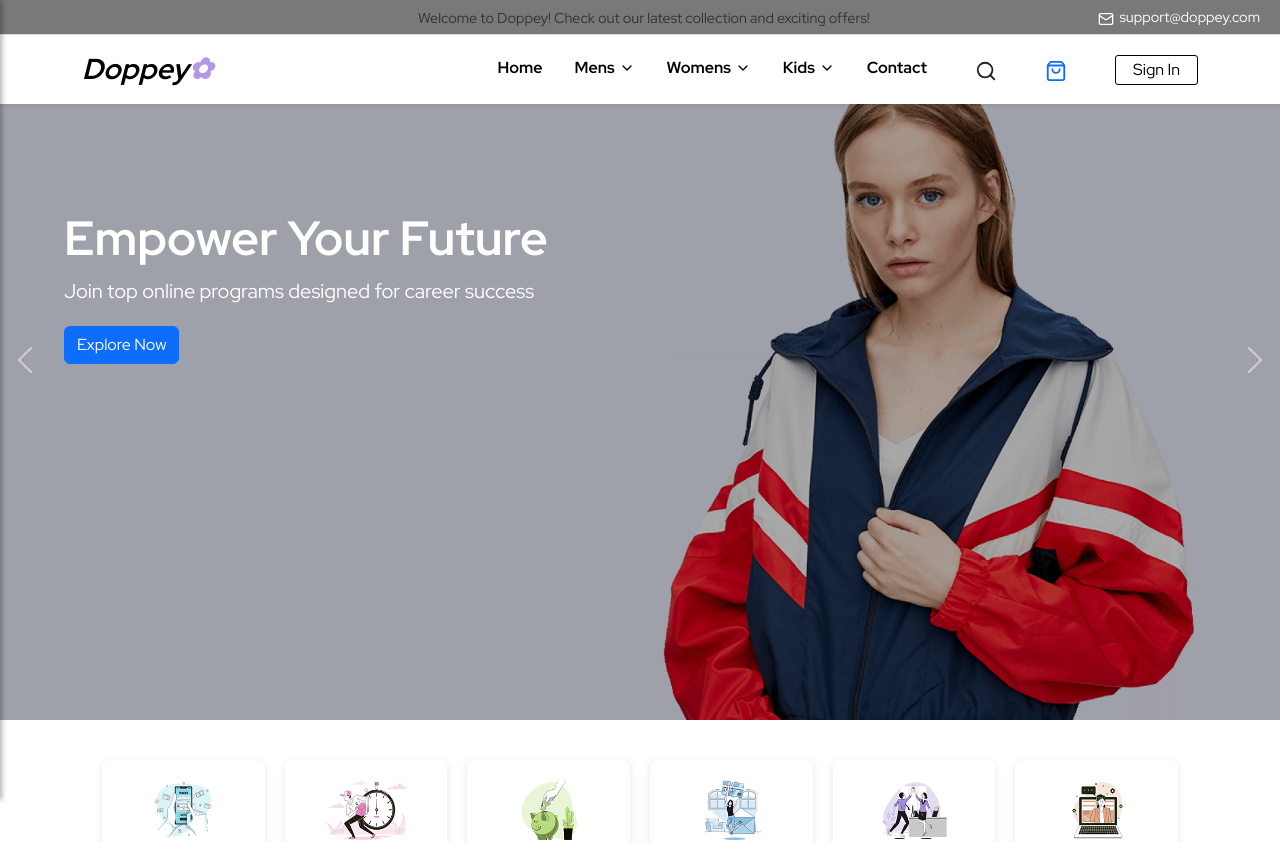
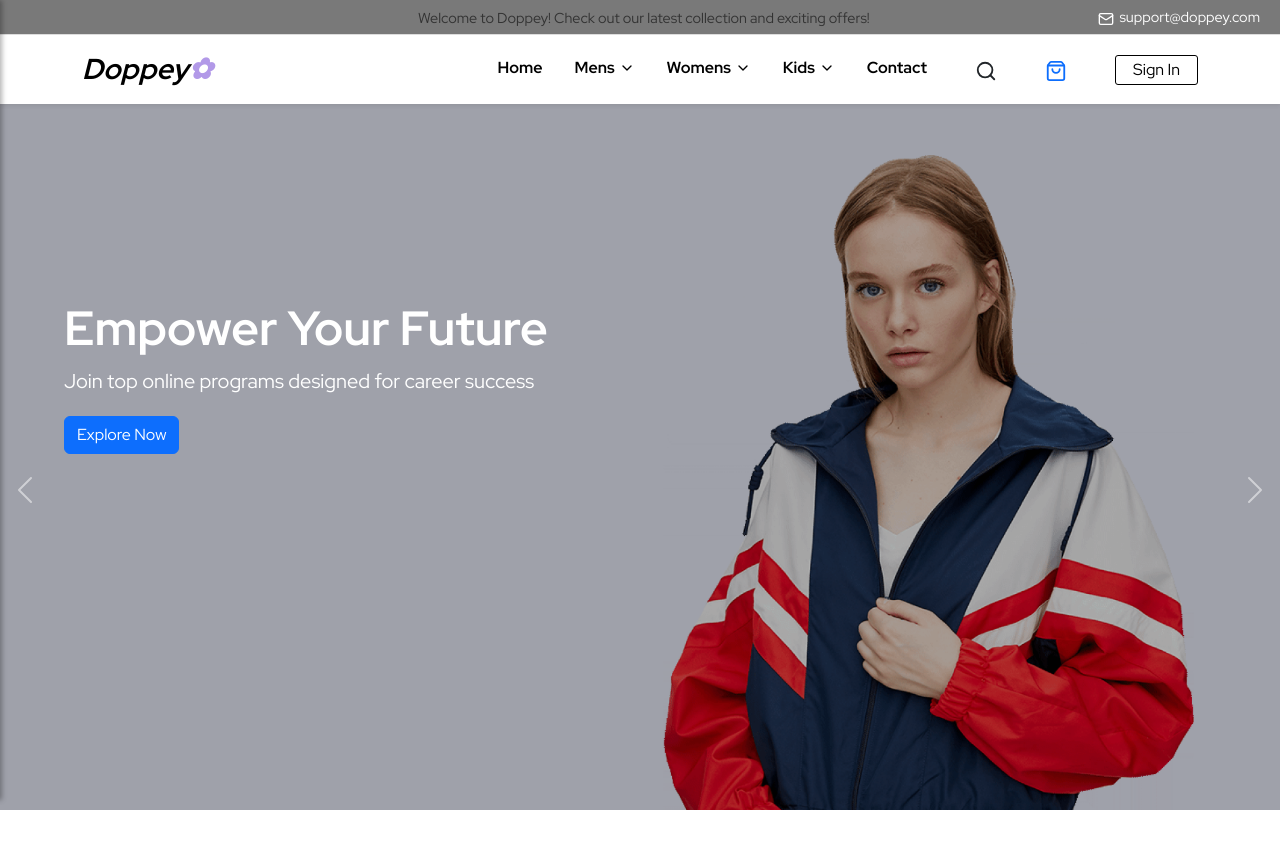
Before and after one commit to faisaldp123/doppey-nextapp, a Next.js app: page / in a window 1280 px wide. Shown: the top 842 px of the page. Built offline with nearby package versions, Linux system fonts and the light colour scheme.

Commit message:
issue resolved of hero section images

```diff
--- a/package.json
+++ b/package.json
@@ -12,6 +12,7 @@
     "init": "^0.1.2",
     "lucide-react": "^0.545.0",
     "next": "15.5.4",
+    "next-intl": "^4.3.12",
     "react": "19.1.0",
     "react-dom": "19.1.0",
     "tailwindcss": "^4.1.14"
--- a/src/styles/HeroSection.module.css
+++ b/src/styles/HeroSection.module.css
@@ -1,7 +1,8 @@
 .heroSection {
+  margin-top: 90px; /* Example: TopHeader 35px + Header 55px = 90px */
   position: relative;
-  overflow: hidden;
-  height: 90vh;
+  width: 100%;
+  height: 100vh; /* full viewport height */
 }
 
 .carouselItem {
```
Also changed, not shown: 1 other file (tests, documents, lock files or other folders).
